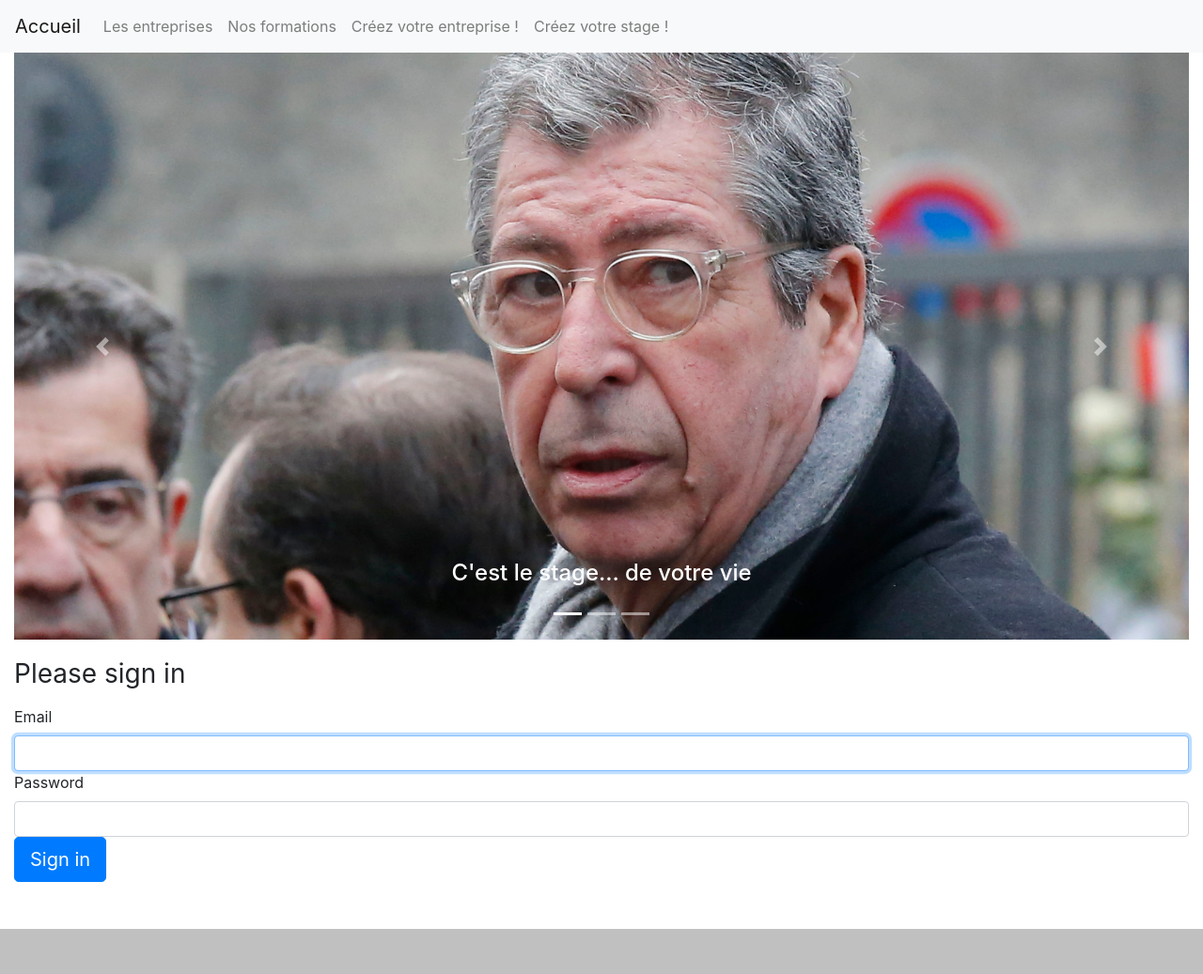
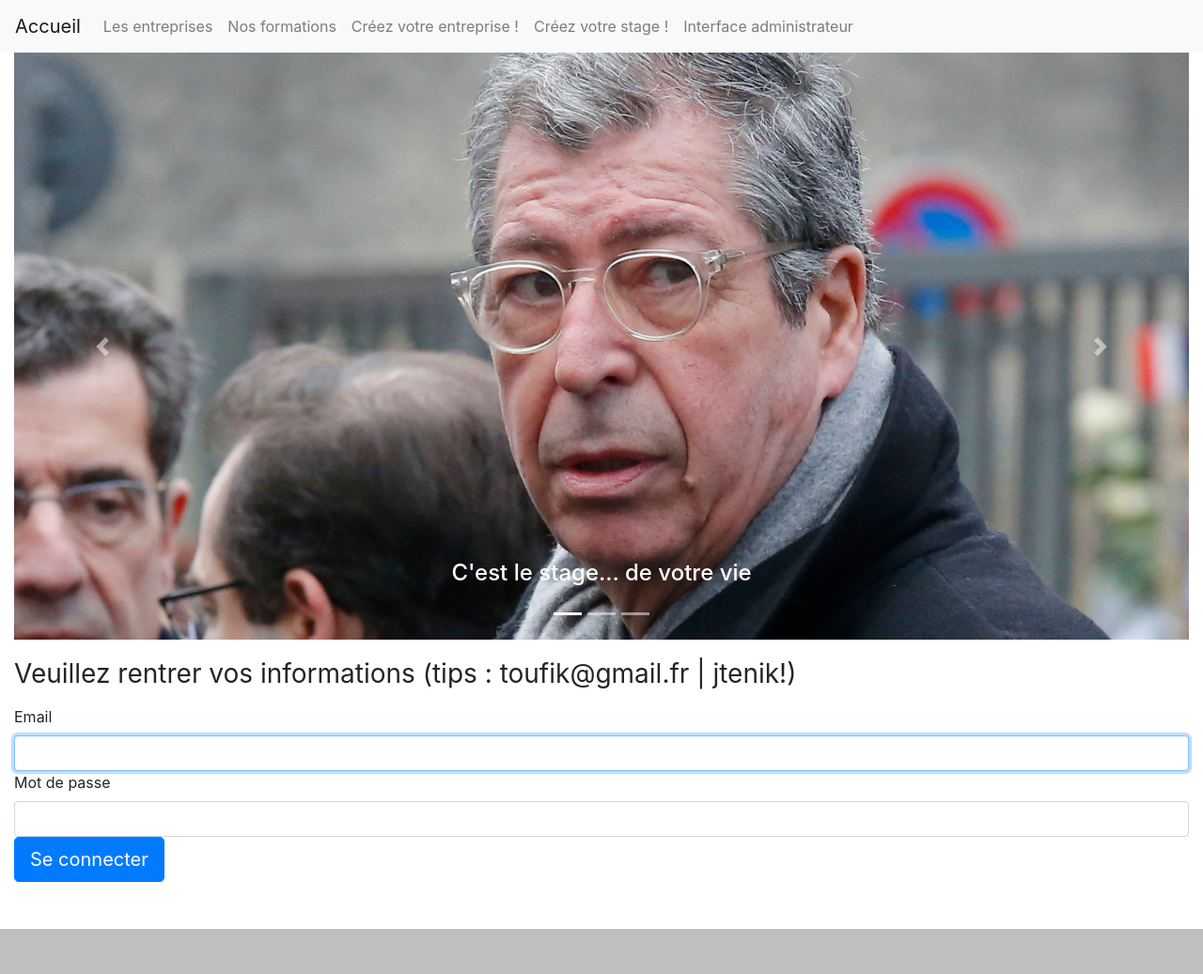
Before and after one commit to JulenLeremboure/proStage, a Symfony app: template templates/security/login.html.twig in a window 1280 px wide. Shown: the whole page at 94% size. Run offline with Twig, Linux system fonts and the light colour scheme; the template is opened without the code that fills it, so the values that code supplies are empty; some libraries are stand-ins or nearby versions.

Commit message:
Finission de la personnalisation ! Ajout logo, sections, modif' formulaires... Ajout d'un lien vers la page admin dans le header du site.

```diff
--- a/src/Entity/Formation.php
+++ b/src/Entity/Formation.php
@@ -75,4 +75,8 @@ class Formation
 
         return $this;
     }
+
+    public function __toString(){
+        return $this->nom;
+    }
 }
--- a/templates/base.html.twig
+++ b/templates/base.html.twig
@@ -38,7 +38,10 @@
                                </li>
                                <li class="nav-item">
                                 <a class="nav-link" href="{{path('ajoutStage')}}">Créez votre stage !</a>
-                           </li>
+                                </li>
+                                <li class="nav-item">
+                                    <a class="nav-link" href="/admin">Interface administrateur</a>
+                                    </li>
                             </ul>
                         </div>
                     </nav>
--- a/templates/security/login.html.twig
+++ b/templates/security/login.html.twig
@@ -1,6 +1,6 @@
 {% extends 'base.html.twig' %}
 
-{% block title %}Log in!{% endblock %}
+{% block title %}Se connecter{% endblock %}
 
 {% block body %}
 <form method="post">
@@ -10,14 +10,14 @@
 
     {% if app.user %}
         <div class="mb-3">
-            You are logged in as {{ app.user.username }}, <a href="{{ path('app_logout') }}">Logout</a>
+            You are logged in as {{ app.user.username }}, <a href="{{ path('app_logout') }}">Se déconnecter</a>
         </div>
     {% endif %}
 
-    <h1 class="h3 mb-3 font-weight-normal">Please sign in</h1>
+    <h1 class="h3 mb-3 font-weight-normal">Veuillez rentrer vos informations (tips : toufik@gmail.fr | jtenik!)</h1>
     <label for="inputEmail">Email</label>
     <input type="email" value="{{ last_username }}" name="email" id="inputEmail" class="form-control" required autofocus>
-    <label for="inputPassword">Password</label>
+    <label for="inputPassword">Mot de passe</label>
     <input type="password" name="password" id="inputPassword" class="form-control" required>
 
     <input type="hidden" name="_csrf_token"
@@ -36,7 +36,7 @@
     #}
 
     <button class="btn btn-lg btn-primary" type="submit">
-        Sign in
+        Se connecter
     </button>
 </form>
 {% endblock %}
```
Also changed, not shown: 1 other file.
